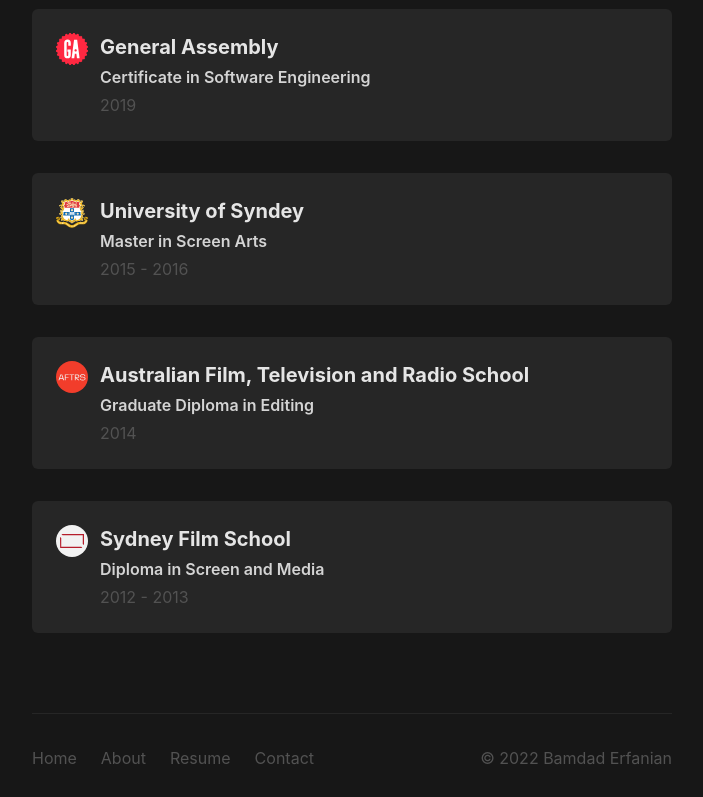
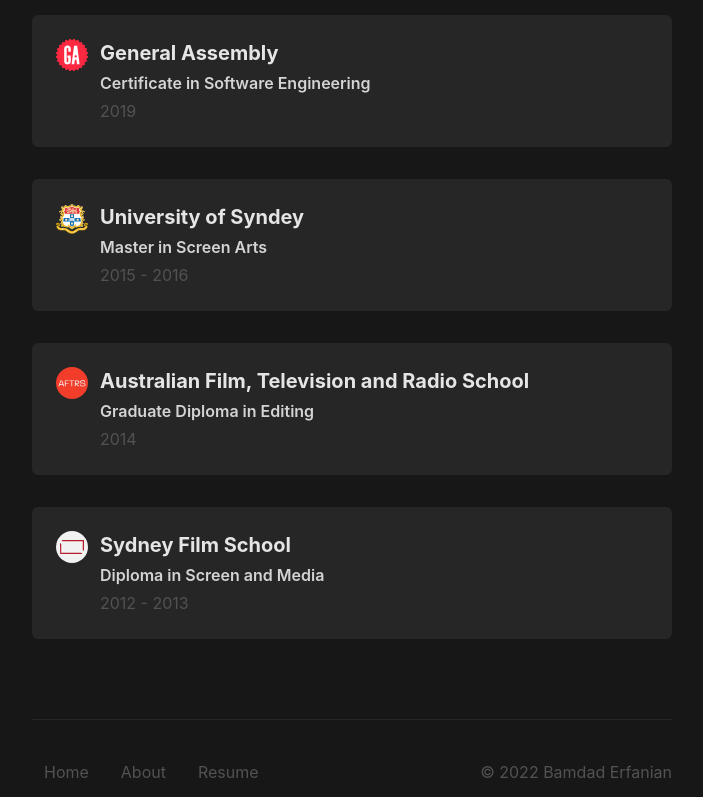
Before and after one commit to bamerf/personal-portfolio, a Next.js app: page / in a window 1280 px wide. Shown: the part 2000-2797 px from the top of the page, without its empty margins (288-991 px from the left). Built offline with nearby package versions, Linux system fonts and the light colour scheme.

Commit message:
add resume and custom link

```diff
--- a/components/Footer.tsx
+++ b/components/Footer.tsx
@@ -1,19 +1,28 @@
+import Link from 'next/link';
+import { CustomLink } from 'components/Nav';
+
 export const Footer = () => (
-  <footer className="flex justify-between border-t-[1px] border-neutral-800 pt-8 pb-32">
-    <div className="flex gap-6">
-      <a href="" className="text-neutral-600">
-        Home
-      </a>
-      <a href="" className="text-neutral-600">
-        About
-      </a>
-      <a href="" className="text-neutral-600">
-        Resume
-      </a>
-      <a href="" className="text-neutral-600">
-        Contact
-      </a>
-    </div>
+  <footer className="flex items-center justify-between border-t-[1px] border-neutral-800 pt-8 pb-32">
+    <nav className="flex gap-2">
+      <Link href="/" passHref>
+        <CustomLink
+          label="Home"
+          className="!text-neutral-600 hover:bg-transparent hover:!text-neutral-500"
+        />
+      </Link>
+      <Link href="/about" passHref>
+        <CustomLink
+          label="About"
+          className="!text-neutral-600 hover:bg-transparent hover:!text-neutral-500"
+        />
+      </Link>
+      <CustomLink
+        href="/resume.pdf"
+        target="_blank"
+        label="Resume"
+        className="!text-neutral-600 hover:bg-transparent hover:!text-neutral-500"
+      />
+    </nav>
     <p className="text-neutral-600">© 2022 Bamdad Erfanian</p>
   </footer>
 );
--- a/components/Nav.tsx
+++ b/components/Nav.tsx
@@ -1,25 +1,47 @@
+import clsx from 'clsx';
 import Link from 'next/link';
+import { forwardRef } from 'react';
 import { Icons } from './atoms/Icons';
 
-// TODO do Container & Nav as layout for everypage
+type CustomLinkProps = {
+  label: string;
+  href?: string;
+  className?: string;
+  onClick?: () => void;
+  target?: string;
+};
+
+// TODO spread HTMLAnchorElement props correctly to the anchor element
+export const CustomLink = forwardRef<HTMLAnchorElement, CustomLinkProps>(
+  ({ label, href, className, onClick, target }: CustomLinkProps, ref) => (
+    <a
+      target={target}
+      onClick={onClick}
+      ref={ref}
+      href={href}
+      className={clsx(
+        'cursor-pointer rounded-md py-2 px-3 text-neutral-400 hover:bg-neutral-800',
+        className
+      )}
+    >
+      {label}
+    </a>
+  )
+);
+
+CustomLink.displayName = 'CustomLink';
+
 export const Nav = () => {
   return (
     <div className="flex items-center justify-between pt-10 pb-32">
-      <nav className="flex gap-8">
-        <Link href="/">
-          <a className="font-bold text-gray-200">Home</a>
+      <nav className="flex gap-2">
+        <Link href="/" passHref>
+          <CustomLink label="Home" />
         </Link>
-        <Link href="/about">
-          <a href="/about" className="text-gray-400">
-            About
-          </a>
+        <Link href="/about" passHref>
+          <CustomLink label="About" />
         </Link>
-        <a href="" className="text-gray-400">
-          Resume
-        </a>
-        <a href="" className="text-gray-400">
-          Contact
-        </a>
+        <CustomLink label="Resume" href="/resume.pdf" target="_blank" />
       </nav>
       <div className="rounded-lg bg-gray-300 p-2">
         <Icons name="sun" size={18} />
```
Also changed, not shown: 1 other file (tests, documents, lock files or other folders).
